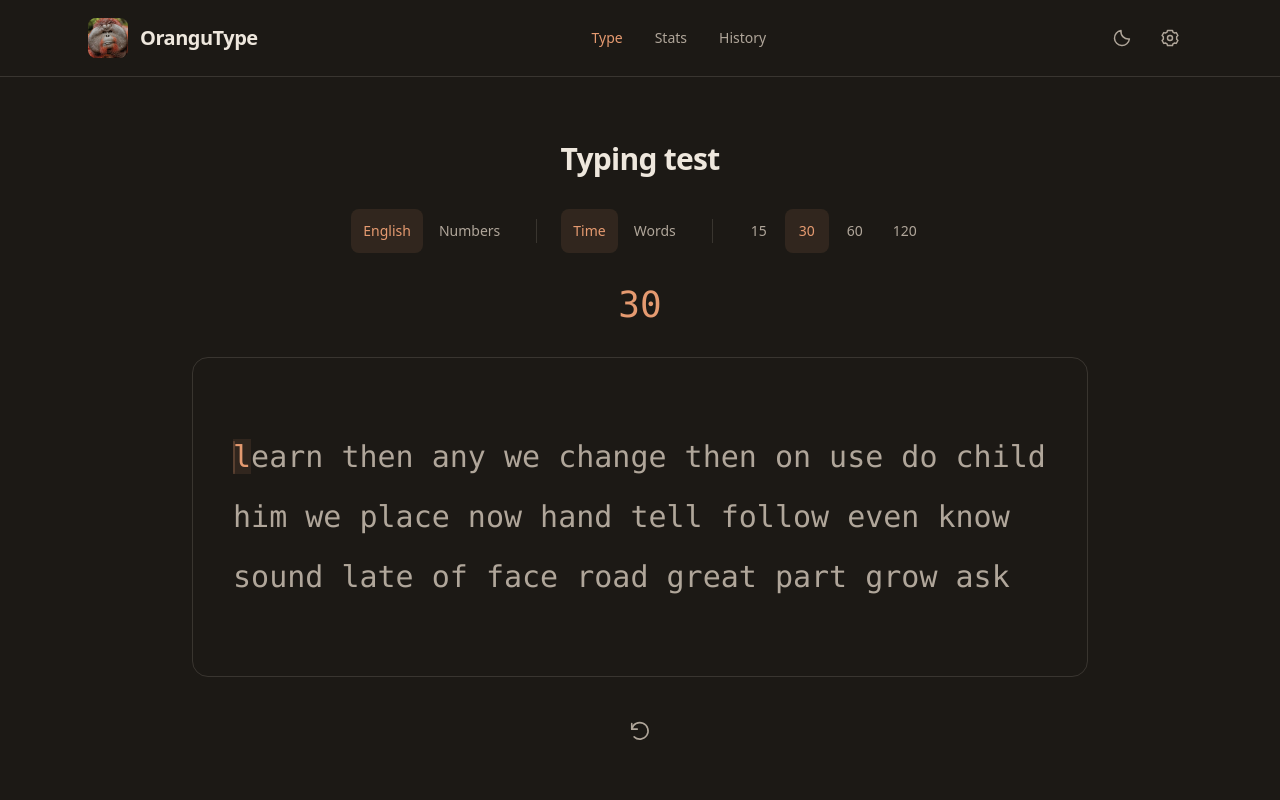
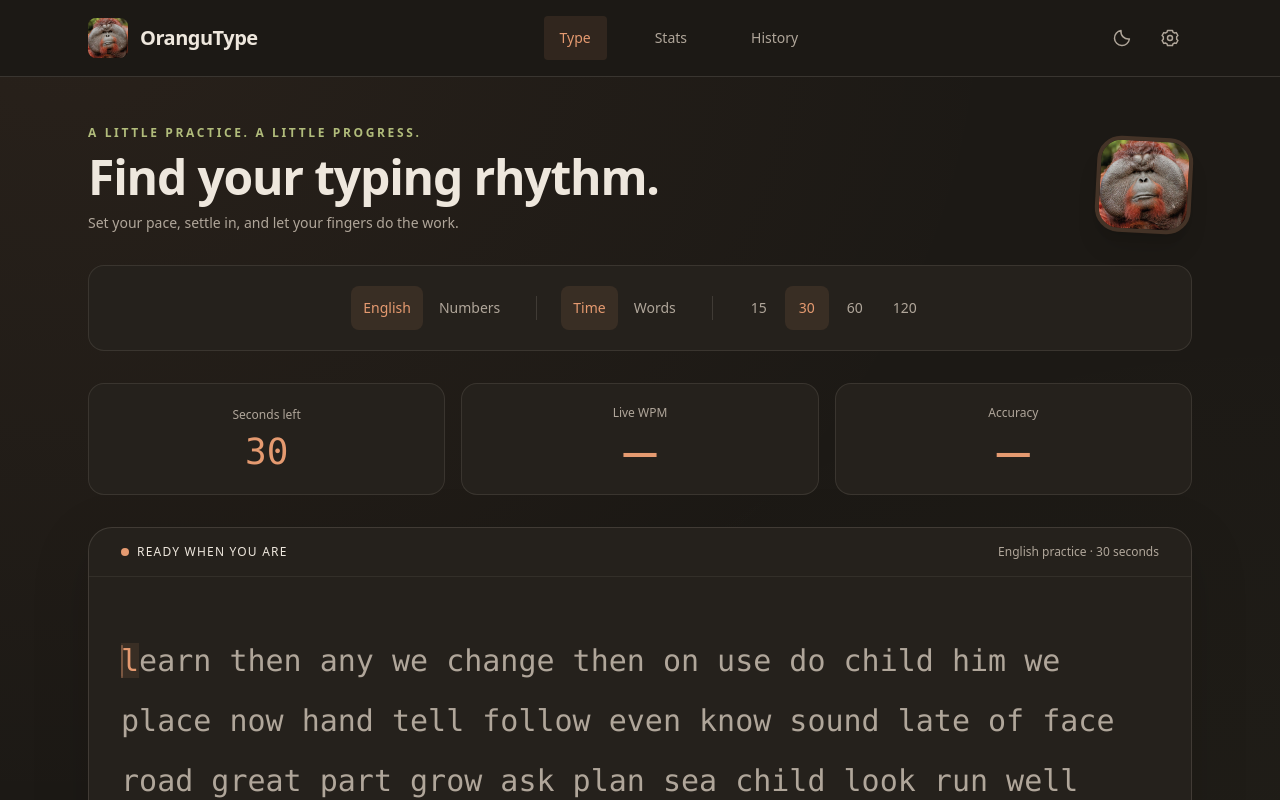
Before and after one commit to nubie69/OranguType, a React (Vite) app: page / in a window 1280 px wide. Shown: the top 800 px of the page. Built offline with nearby package versions, Linux system fonts and the light colour scheme.

Commit message:
updated layout

```diff
--- a/src/hooks/useTypingInput.ts
+++ b/src/hooks/useTypingInput.ts
@@ -11,6 +11,14 @@ export default function useTypingInput(words: readonly string[], duration: numbe
   const characterCount = Array.from(words.join(' ')).length
   const remainingSeconds = useCountdown(duration, startedAt)
   const status = session.finishedAt !== undefined ? 'finished' : getTestStatus(startedAt, remainingSeconds)
+  const [now, setNow] = useState(() => performance.now())
+
+  useEffect(() => {
+    if (status !== 'running') return
+    setNow(performance.now())
+    const interval = window.setInterval(() => setNow(performance.now()), 250)
+    return () => window.clearInterval(interval)
+  }, [status, startedAt])
 
   useEffect(() => {
     function handleKeyDown(event: KeyboardEvent) {
@@ -37,7 +45,7 @@ export default function useTypingInput(words: readonly string[], duration: numbe
 
   const elapsedSeconds = startedAt === null ? 0 : session.finishedAt !== undefined
     ? Math.max(0.001, (session.finishedAt - startedAt) / 1000)
-    : status === 'finished' ? duration ?? 0 : 0
+    : status === 'finished' ? duration ?? 0 : Math.max(0, (now - startedAt) / 1000)
 
   return {
     ...getTypingProgress(words, typedCharacters, status === 'finished'),
--- a/src/index.css
+++ b/src/index.css
@@ -3,6 +3,7 @@
 :root {
   color-scheme: dark;
   --color-background: #1c1915;
+  --color-surface: #25211c;
   --color-text-primary: #eee7dd;
   --color-text-secondary: #b0a69a;
   --color-accent: #e59a70;
@@ -20,6 +21,25 @@
 }
 
 @layer components {
+  .metric-card {
+    display: flex;
+    flex-direction: column;
+    align-items: center;
+    justify-content: center;
+    gap: 0.5rem;
+    min-height: 112px;
+    border: 1px solid #b0a69a26;
+    border-radius: 1rem;
+    background: var(--color-surface);
+  }
+  .metric-label { color: var(--color-text-secondary); font-size: 0.75rem; }
+  .metric-value { color: var(--color-accent); font-size: clamp(1.5rem, 4vw, 2.25rem); font-variant-numeric: tabular-nums; line-height: 1.2; }
+  .keycap { border: 1px solid #b0a69a40; border-bottom-width: 3px; border-radius: 5px; padding: 3px 6px; font-size: 10px; }
+  .typing-stage { box-shadow: 0 16px 60px #00000020; }
+  .typing-stage:focus-within { border-color: var(--color-accent); }
+  nav a[aria-current="page"] { background: #e59a701a; color: var(--color-accent); }
+  nav ul a { padding-inline: 1rem; border-radius: 0.75rem; transition: background-color 150ms; }
+  nav ul a:hover { background: #e59a7010; }
   .typing-caret {
     position: absolute;
     top: 50%;
@@ -46,6 +66,7 @@
     min-width: 320px;
     min-height: 100vh;
     background-color: var(--color-background);
+    background-image: radial-gradient(ellipse at 5% 0%, #e59a7010, transparent 55%), radial-gradient(ellipse at 100% 100%, #b1bc7b08, transparent 50%);
     color: var(--color-text-primary);
     font-family: ui-sans-serif, system-ui, sans-serif;
     line-height: 1.5;
--- a/src/pages/Home.tsx
+++ b/src/pages/Home.tsx
@@ -30,6 +30,9 @@ export default function Home({ onComplete }: { onComplete: (result: TestResult)
     settings.mode === 'time' ? settings.time : null,
   )
   const result = calculateStats(words, typedCharacters, elapsedSeconds)
+  const progress = settings.mode === 'time'
+    ? Math.min(100, elapsedSeconds / settings.time * 100)
+    : typedCharacters.length / Array.from(words.join(' ')).length * 100
 
   useEffect(() => {
     if (status === 'finished') headingRef.current?.focus()
@@ -63,20 +66,27 @@ export default function Home({ onComplete }: { onComplete: (result: TestResult)
   }
 
   return (
-    <main className="mx-auto flex w-full max-w-6xl flex-1 items-center justify-center px-6 py-12 sm:py-16">
+    <main className="mx-auto flex w-full max-w-6xl flex-1 justify-center px-4 py-8 sm:px-6 sm:py-12">
       <section
         aria-labelledby="typing-test-heading"
         data-test-status={status}
-        className="w-full min-w-0 max-w-4xl space-y-6 sm:space-y-8"
+        className="w-full min-w-0 space-y-6 sm:space-y-8"
       >
+        <div className="flex items-end justify-between gap-6">
+        <div>
+        <p className="mb-3 text-xs font-semibold uppercase tracking-[0.22em] text-[var(--color-chart-secondary)]">A little practice. A little progress.</p>
         <h1
           ref={headingRef}
           tabIndex={-1}
           id="typing-test-heading"
-          className="text-center text-2xl font-semibold tracking-tight sm:text-3xl"
+          className="text-3xl font-semibold tracking-tight sm:text-5xl"
         >
-          {status === 'finished' ? 'Test complete' : 'Typing test'}
+          {status === 'finished' ? 'Nice work. Here’s your finish.' : 'Find your typing rhythm.'}
         </h1>
+        <p className="mt-3 text-sm text-[var(--color-text-secondary)]">{status === 'finished' ? 'Every session is another step forward.' : 'Set your pace, settle in, and let your fingers do the work.'}</p>
+        </div>
+        <img src={`${import.meta.env.BASE_URL}logo.png`} alt="" className="hidden size-24 rotate-3 rounded-3xl border-4 border-[var(--color-accent)]/20 object-cover shadow-xl sm:block" />
+        </div>
         {status === 'finished' ? (
           <>
             <TestResults wpm={result.wpm} accuracy={result.accuracy} elapsedSeconds={elapsedSeconds}
@@ -85,13 +95,35 @@ export default function Home({ onComplete }: { onComplete: (result: TestResult)
           </>
         ) : (
           <>
-            <TestModeSelector settings={settings} onChange={handleSettingsChange} />
-            {remainingSeconds !== null && <TimerDisplay seconds={remainingSeconds} />}
-            <div className="flex min-h-64 items-center justify-center rounded-2xl border border-[var(--color-text-secondary)]/20 p-6 sm:min-h-80 sm:p-10">
+            <div className="practice-settings rounded-2xl border border-[var(--color-text-secondary)]/15 bg-[var(--color-surface)] p-4 sm:p-5">
+              <TestModeSelector settings={settings} onChange={handleSettingsChange} />
+            </div>
+            <div className="grid grid-cols-3 gap-3 sm:gap-4" aria-live="off">
+              <div className="metric-card"><span className="metric-label">{remainingSeconds !== null ? 'Seconds left' : 'Progress'}</span>{remainingSeconds !== null ? <TimerDisplay seconds={remainingSeconds} /> : <strong className="metric-value">{Math.round(progress)}<span className="text-lg">%</span></strong>}</div>
+              <div className="metric-card"><span className="metric-label">Live WPM</span><strong className="metric-value">{elapsedSeconds >= 1 ? result.wpm : '—'}</strong></div>
+              <div className="metric-card"><span className="metric-label">Accuracy</span><strong className="metric-value">{typedCharacters.length ? `${result.accuracy}%` : '—'}</strong></div>
+            </div>
+            <div className={`typing-stage overflow-hidden rounded-3xl border bg-[var(--color-surface)] transition-colors ${status === 'running' ? 'border-[var(--color-accent)]/50' : 'border-[var(--color-text-secondary)]/20'}`}>
+            <div className="flex flex-wrap items-center justify-between gap-3 border-b border-[var(--color-text-secondary)]/10 px-5 py-4 sm:px-8">
+              <span className="flex items-center gap-2 text-xs font-medium uppercase tracking-widest"><span className={`size-2 rounded-full ${status === 'running' ? 'bg-[var(--color-chart-secondary)]' : 'bg-[var(--color-accent)]'}`} />{status === 'running' ? 'In the flow' : 'Ready when you are'}</span>
+              <span className="text-xs text-[var(--color-text-secondary)]">{settings.category === 'numbers' ? 'Number practice' : 'English practice'} · {settings.mode === 'time' ? `${settings.time} seconds` : `${settings.words} ${settings.category === 'numbers' ? 'groups' : 'words'}`}</span>
+            </div>
+            <div className="flex min-h-60 items-center p-5 sm:min-h-72 sm:p-8">
               <WordDisplay ref={wordDisplayRef} words={words} characterStates={characterStates} />
             </div>
-            <div className="flex justify-center">
+            <div className="flex flex-wrap items-center justify-between gap-3 px-5 pb-4 sm:px-8">
+              <p className="text-xs text-[var(--color-text-secondary)]">{status === 'idle' ? 'Click the text and start typing to begin.' : 'Keep a steady pace. Accuracy comes first.'}</p>
+              <div className="flex items-center gap-2"><span className="text-xs text-[var(--color-text-secondary)]">Fresh start</span>
               <RestartButton onRestart={handleRestart} />
+              </div>
+            </div>
+            <div role="progressbar" aria-label="Test progress" aria-valuemin={0} aria-valuemax={100} aria-valuenow={Math.round(progress)} className="h-1 bg-[var(--color-text-secondary)]/10">
+              <div className="h-full bg-[var(--color-accent)] transition-[width] duration-300 motion-reduce:transition-none" style={{ width: `${progress}%` }} />
+            </div>
+            </div>
+            <div className="flex flex-wrap items-center justify-between gap-4 text-xs text-[var(--color-text-secondary)]">
+              <p><kbd className="keycap">Space</kbd> next word <span className="mx-2">·</span> <kbd className="keycap">Backspace</kbd> correct a mistake</p>
+              <a href="#stats" className="rounded-lg px-3 py-2 transition-colors hover:bg-[var(--color-accent)]/10">Explore your progress ↗</a>
             </div>
           </>
         )}
```
